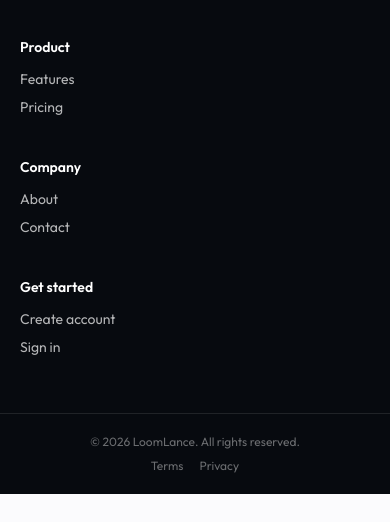
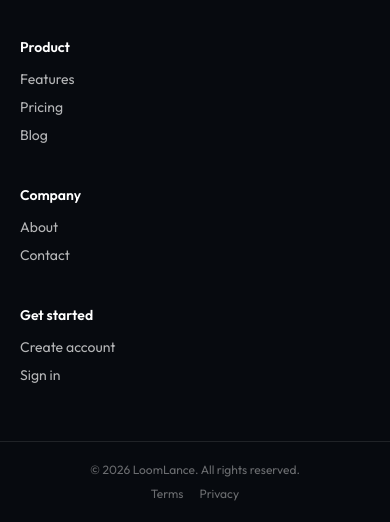
Before and after one commit to MahmoudSabbagh84/loomlance-splah, a website: page contact.html in a window 390 px wide. Shown: the part 1456-1978 px from the top of the page. Before the commit the page ends 1950 px from the top, so only its background shows below. Drawn offline with nearby package versions, Linux system fonts and the light colour scheme.

Commit message:
feat(blog): nav + footer links on all pages
Adds a Blog link after Pricing in the desktop nav, mobile menu, and
footer Product column on index, pricing, contact, terms, and privacy
pages. signin.html (auth redirect stub) and signup.html have no
site nav/footer, so they are left untouched.

```diff
--- a/contact.html
+++ b/contact.html
@@ -32,6 +32,7 @@
         <div class="flex items-center gap-1 sm:gap-2">
           <a href="/#features" class="hidden rounded-md px-3 py-2 text-sm font-medium text-fg-muted hover:text-fg sm:block">Features</a>
           <a href="/pricing" class="hidden rounded-md px-3 py-2 text-sm font-medium text-fg-muted hover:text-fg sm:block">Pricing</a>
+          <a href="/blog" class="hidden rounded-md px-3 py-2 text-sm font-medium text-fg-muted hover:text-fg sm:block">Blog</a>
           <a href="/#about" class="hidden rounded-md px-3 py-2 text-sm font-medium text-fg-muted hover:text-fg sm:block">About</a>
           <a href="/contact" class="hidden rounded-md px-3 py-2 text-sm font-medium text-primary-strong sm:block">Contact</a>
           <a href="/signin" class="hidden rounded-md px-3 py-2 text-sm font-medium text-fg-muted hover:text-fg sm:block">Sign in</a>
@@ -48,6 +49,7 @@
         <nav class="section flex flex-col py-2">
           <a href="/#features" class="rounded-md px-3 py-3 text-sm font-medium text-fg-muted hover:bg-bg-muted hover:text-fg">Features</a>
           <a href="/pricing" class="rounded-md px-3 py-3 text-sm font-medium text-fg-muted hover:bg-bg-muted hover:text-fg">Pricing</a>
+          <a href="/blog" class="rounded-md px-3 py-3 text-sm font-medium text-fg-muted hover:bg-bg-muted hover:text-fg">Blog</a>
           <a href="/#about" class="rounded-md px-3 py-3 text-sm font-medium text-fg-muted hover:bg-bg-muted hover:text-fg">About</a>
           <a href="/contact" class="rounded-md px-3 py-3 text-sm font-medium text-primary-strong">Contact</a>
           <a href="/signin" class="rounded-md px-3 py-3 text-sm font-medium text-fg-muted hover:bg-bg-muted hover:text-fg">Sign in</a>
@@ -156,6 +158,7 @@
           <ul class="mt-3 space-y-2 text-sm">
             <li><a href="/#features" class="hover:text-white">Features</a></li>
             <li><a href="/pricing" class="hover:text-white">Pricing</a></li>
+            <li><a href="/blog" class="hover:text-white">Blog</a></li>
           </ul>
         </div>
         <div>
```
Also changed, not shown: index.html (+3 -0 lines), pricing.html (+3 -0 lines), privacy.html (+3 -0 lines), terms.html (+3 -0 lines).
